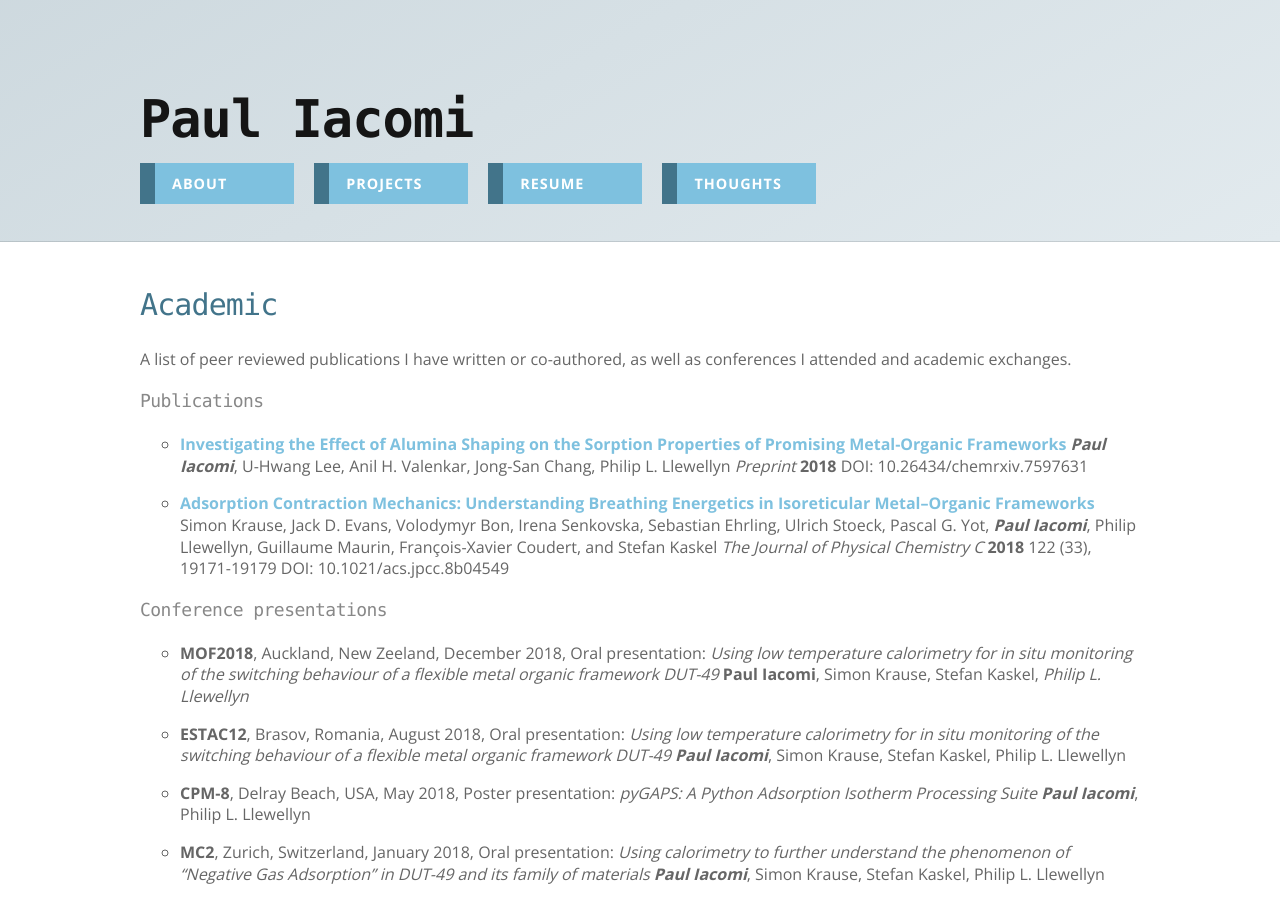
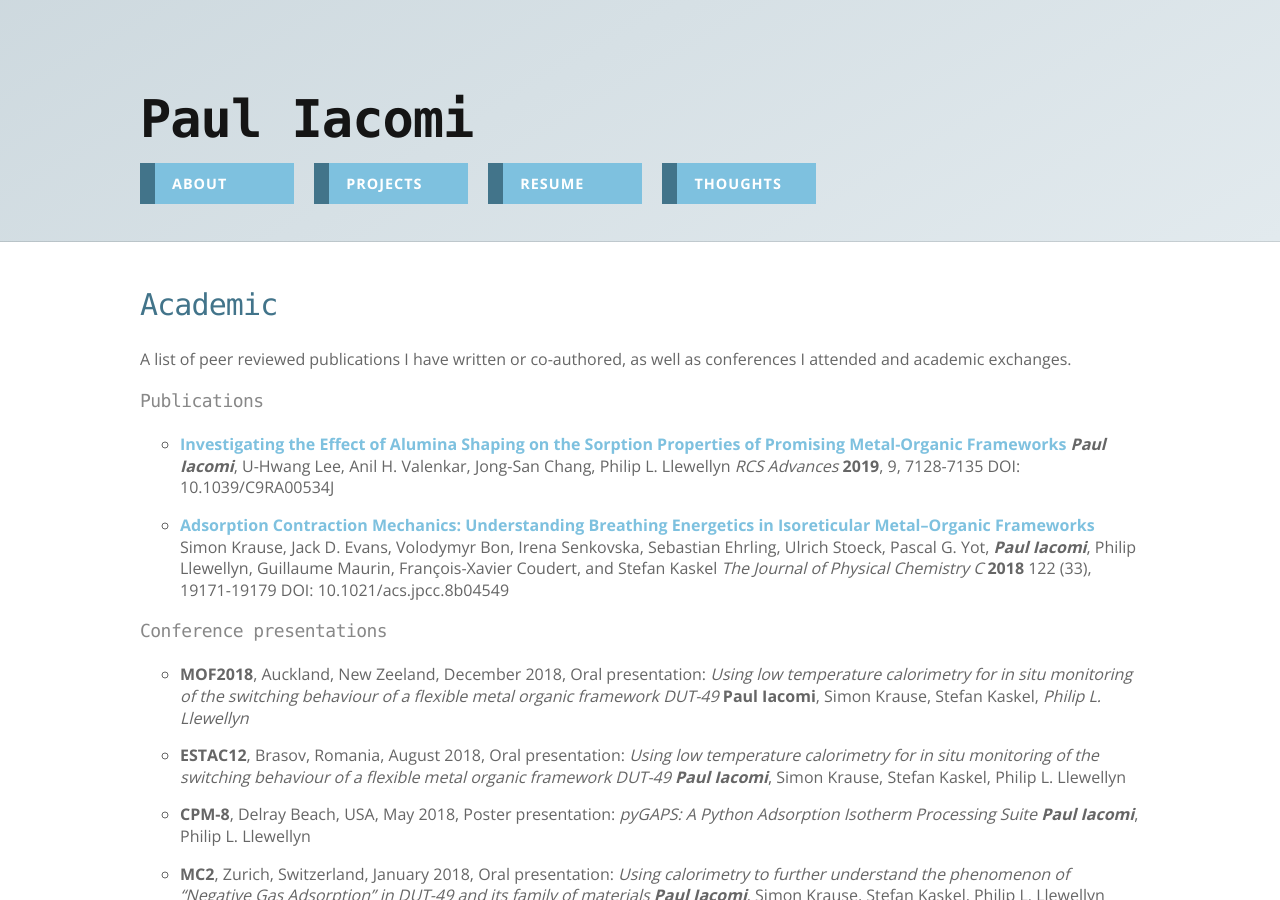
Before and after one commit to pauliacomi/pauliacomi.github.com, a Jekyll site: the page built from projects.md, in a window 1280 px wide and 900 px high. Built offline with Jekyll 4.4.1, drawn with Linux system fonts in a browser that asks for light colours.

Commit message:
paper published

```diff
--- a/projects.md
+++ b/projects.md
@@ -11,10 +11,10 @@ as well as conferences I attended and academic exchanges.
 
 ### Publications
 
-* [**Investigating the Effect of Alumina Shaping on the Sorption Properties of Promising Metal-Organic Frameworks**](//dx.doi.org/10.26434/chemrxiv.7597631)
+* [**Investigating the Effect of Alumina Shaping on the Sorption Properties of Promising Metal-Organic Frameworks**](//dx.doi.org/10.1039/C9RA00534J)
 ___Paul Iacomi___, U-Hwang Lee, Anil H. Valenkar, Jong-San Chang, Philip L. Llewellyn
-_Preprint_ **2018**
-DOI: 10.26434/chemrxiv.7597631
+_RCS Advances_ **2019**, 9, 7128-7135
+DOI: 10.1039/C9RA00534J
 
 * [**Adsorption Contraction Mechanics: Understanding Breathing Energetics in Isoreticular Metal–Organic Frameworks**](//dx.doi.org/10.1021/acs.jpcc.8b04549 )
 Simon Krause, Jack D. Evans, Volodymyr Bon, Irena Senkovska, Sebastian
```
